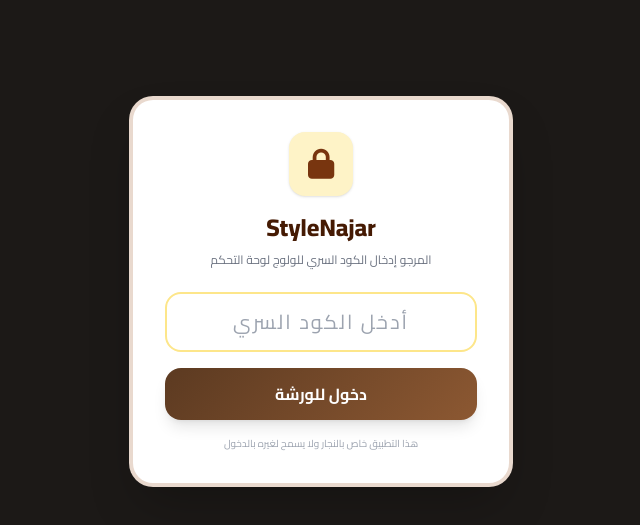
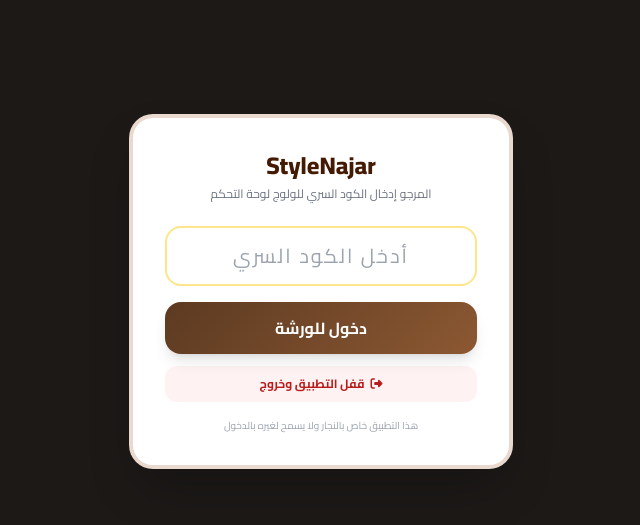
Before and after one commit to manal-08/Najar_catalog, a plain HTML site: page index.html in a window 1280 px wide. Shown: the part 109-634 px from the top of the page, without its empty margins (319-959 px from the left). Drawn offline with nearby package versions, Linux system fonts and the light colour scheme.

Commit message:
Update auth screen and admin buttons in index.html

```diff
--- a/index.html
+++ b/index.html
@@ -14,20 +14,23 @@
 </head>
 <body class="text-gray-800 min-h-screen flex flex-col">
 
-    <!-- شاشة إدخال الكود السري (تظهر لشقيقك فقط) -->
+    <!-- شاشة إدخال الكود السري (تظهر لشقيقك فقط مع زر الخروج فيها) -->
     <div id="auth-screen" class="fixed inset-0 bg-stone-900 z-50 flex items-center justify-center p-4 hidden">
-        <div class="bg-white rounded-3xl max-w-sm w-full p-8 shadow-2xl text-center border-4 border-amber-800/20">
-            <div class="w-16 h-16 bg-amber-100 text-amber-900 rounded-2xl flex items-center justify-center text-3xl mx-auto mb-4 shadow">
-                <i class="fa-solid fa-lock"></i>
-            </div>
-            <h2 class="text-2xl font-extrabold text-amber-950 mb-2">StyleNajar</h2>
+        <div class="bg-white rounded-3xl max-w-sm w-full p-8 shadow-2xl text-center border-4 border-amber-800/20 relative">
+            <h2 class="text-2xl font-extrabold text-amber-950 mb-1">StyleNajar</h2>
             <p class="text-gray-500 text-xs mb-6">المرجو إدخال الكود السري للولوج لوحة التحكم</p>
 
             <input type="password" id="secret-pin-input" placeholder="أدخل الكود السري" class="w-full border-2 border-amber-200 rounded-2xl p-3.5 mb-4 text-center text-xl tracking-widest focus:outline-none focus:border-amber-800">
 
-            <button onclick="verifyPin()" class="w-full wood-gradient text-white font-bold py-3.5 rounded-2xl shadow-lg hover:opacity-95 transition text-base">
+            <button onclick="verifyPin()" class="w-full wood-gradient text-white font-bold py-3.5 rounded-2xl shadow-lg hover:opacity-95 transition text-base mb-3">
                 دخول للورشة
             </button>
+
+            <!-- زر الخروج خاص بشقيقك في الشاشة الأولى فقط -->
+            <button onclick="logoutAdmin()" class="w-full bg-red-50 hover:bg-red-100 text-red-700 font-bold py-2.5 rounded-xl text-xs transition flex items-center justify-center gap-1.5">
+                <i class="fa-solid fa-right-from-bracket"></i> قفل التطبيق وخروج
+            </button>
+
             <p class="text-[10px] text-gray-400 mt-4">هذا التطبيق خاص بالنجار ولا يسمح لغيره بالدخول</p>
         </div>
     </div>
@@ -46,13 +49,9 @@
             </div>
 
             <div class="flex items-center gap-2">
-                <!-- زر المشاركة (مخفي افتراضياً ويظهر للأدمن فقط) -->
+                <!-- زر المشاركة (يظهر للأدمن فقط في الهيدر) -->
                 <button id="share-btn" onclick="shareApp()" class="hidden bg-amber-600 hover:bg-amber-700 text-white px-3.5 py-2 rounded-xl text-xs font-bold items-center gap-1.5 shadow transition">
                     <i class="fa-solid fa-share-nodes"></i> مشاركة الكتالوج
-                </button>
-                <!-- زر الخروج (يظهر للأدمن فقط) -->
-                <button id="logout-btn" onclick="logoutAdmin()" class="hidden bg-red-800 hover:bg-red-900 text-white px-3 py-2 rounded-xl text-xs font-bold items-center gap-1 shadow transition" title="قفل التطبيق">
-                    <i class="fa-solid fa-right-from-bracket"></i> خروج
                 </button>
                 <!-- زر العودة للأقسام -->
                 <button id="back-btn" onclick="goHome()" class="hidden bg-white/20 hover:bg-white/30 text-white px-3.5 py-2 rounded-xl text-xs font-bold flex items-center gap-1.5 transition">
@@ -190,14 +189,10 @@
         const isClientView = urlParams.get('view') === 'client';
         const isAuth = localStorage.getItem("najar_authenticated") === "true";
 
-        // إظهار أزرار الأدمن (مشاركة الكتالوج + خروج) للأدمن فقط
         function enableAdminHeader() {
             const shareBtn = document.getElementById('share-btn');
-            const logoutBtn = document.getElementById('logout-btn');
             shareBtn.classList.remove('hidden');
             shareBtn.classList.add('flex');
-            logoutBtn.classList.remove('hidden');
-            logoutBtn.classList.add('flex');
         }
 
         if (isClientView) {
@@ -372,8 +367,7 @@
 
                         const card = document.createElement('div');
                         card.className = "bg-white rounded-2xl shadow-sm hover:shadow-lg border border-gray-100 overflow-hidden flex flex-col transition relative";
-
-                        const prodDataEncoded = encodeURIComponent(JSON.stringify(prod));
+                     const prodDataEncoded = encodeURIComponent(JSON.stringify(prod));
 
                         card.innerHTML = `
                             <div onclick="showProductDetails('${prodDataEncoded}')" class="cursor-pointer relative">
```
